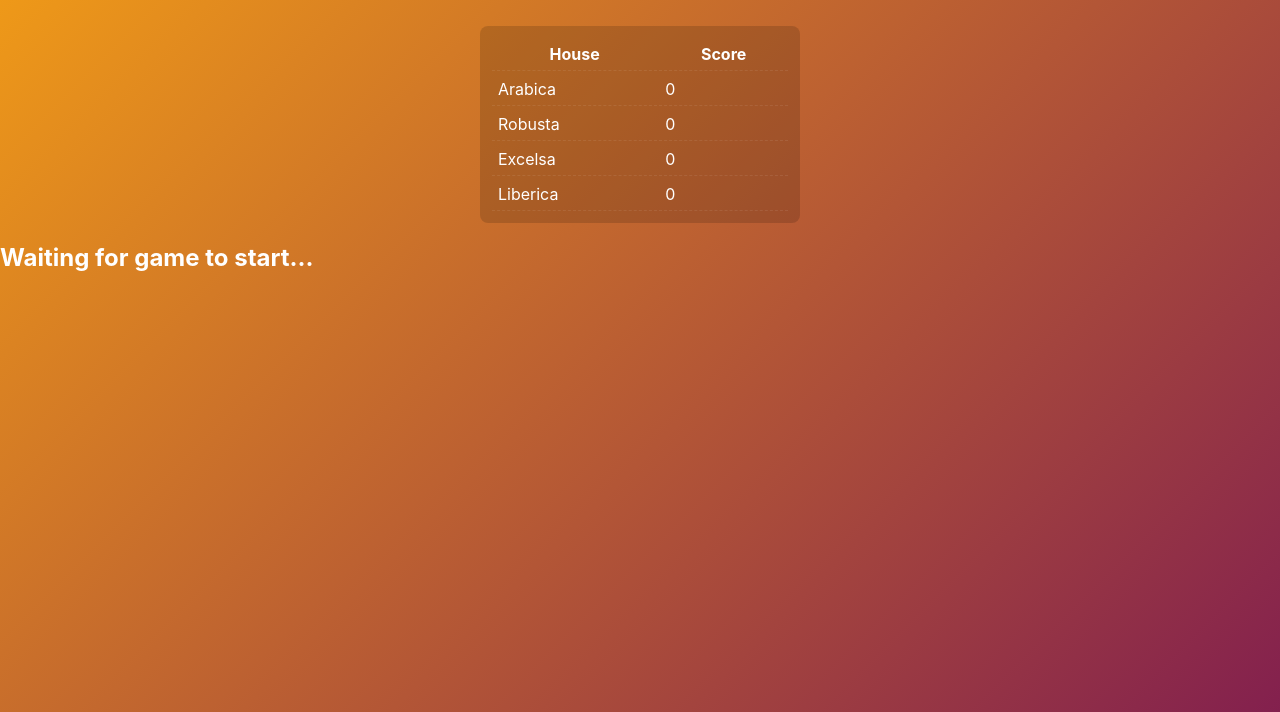
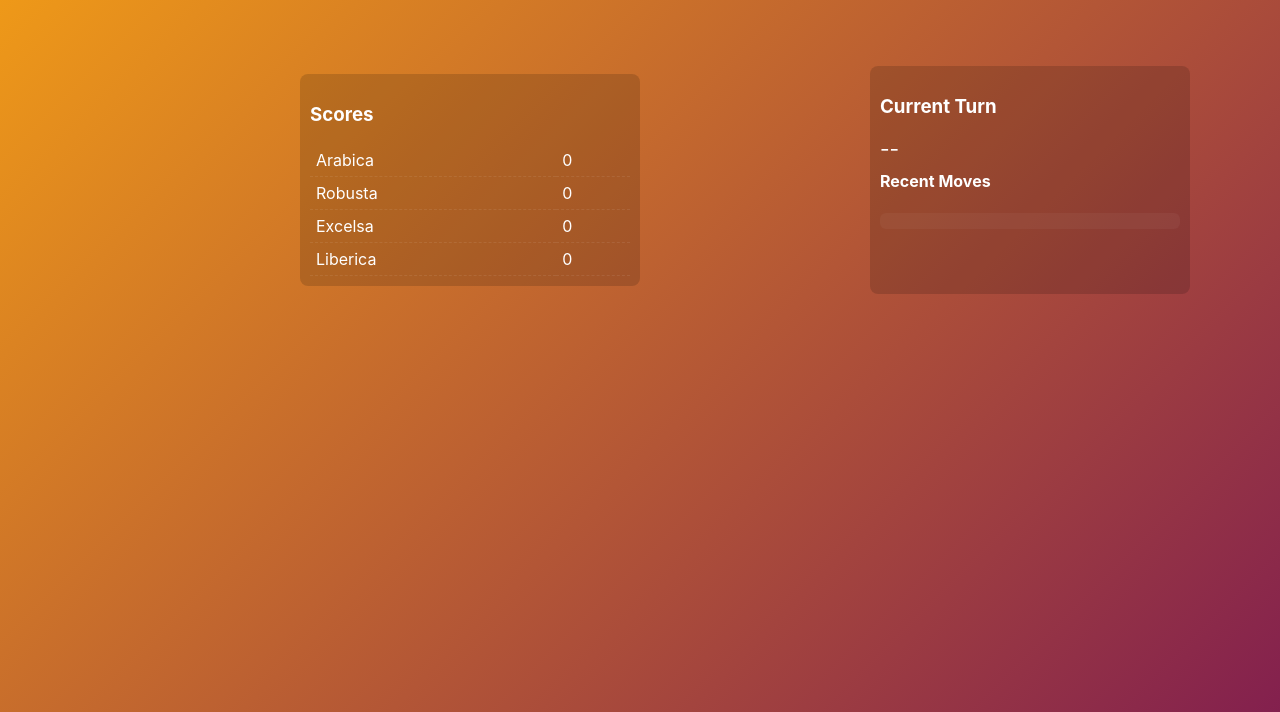
Before and after one commit to LavithAR/amber, a website: page public/display.html in a window 1280 px wide. Shown: the part 88-800 px from the top of the page. Drawn offline with nearby package versions, Linux system fonts and the light colour scheme; no server answers.

Commit message:
Update display.html

```diff
--- a/public/display.html
+++ b/public/display.html
@@ -1,34 +1,34 @@
 <!DOCTYPE html>
-<html lang="en">
+<html>
 <head>
-  <meta charset="UTF-8" />
-  <meta name="viewport" content="width=device-width, initial-scale=1.0" />
-  <title>Amber Scrabble Interhouse - Live Display</title>
-  <link rel="stylesheet" href="common.css" />
-  <script src="client-js/display.js" defer></script>
+  <meta charset="utf-8">
+  <title>DISPLAY — AMBER SCRABBLE INTERHOUSE</title>
+  <link rel="stylesheet" href="common.css">
 </head>
 <body>
-  <div class="header">
-    <h1>📺 AMBER SCRABBLE INTERHOUSE LIVE DISPLAY</h1>
+  <header class="header"><h1>AMBER SCRABBLE — LIVE DISPLAY</h1></header>
+  <div class="container">
+    <div id="board" class="board"></div>
+    <div style="display:flex;gap:20px;justify-content:center;margin-top:12px;">
+      <div class="scoreboard panel">
+        <h3>Scores</h3>
+        <table>
+          <tr><td>Arabica</td><td id="score-arabica">0</td></tr>
+          <tr><td>Robusta</td><td id="score-robusta">0</td></tr>
+          <tr><td>Excelsa</td><td id="score-excelsa">0</td></tr>
+          <tr><td>Liberica</td><td id="score-liberica">0</td></tr>
+        </table>
+      </div>
+      <div class="panel" style="min-width:300px;">
+        <h3>Current Turn</h3>
+        <div id="currentTurn" style="font-size:1.3rem">--</div>
+        <h4 style="margin-top:10px">Recent Moves</h4>
+        <div id="recent" class="log"></div>
+      </div>
+    </div>
   </div>
 
-  <table class="scoreboard">
-    <thead>
-      <tr>
-        <th>House</th>
-        <th>Score</th>
-      </tr>
-    </thead>
-    <tbody id="scoreTable">
-      <tr><td><span class="dot blue"></span> Arabica</td><td id="arabica-score">0</td></tr>
-      <tr><td><span class="dot orange"></span> Robusta</td><td id="robusta-score">0</td></tr>
-      <tr><td><span class="dot green"></span> Excelsa</td><td id="excelsa-score">0</td></tr>
-      <tr><td><span class="dot red"></span> Liberica</td><td id="liberica-score">0</td></tr>
-    </tbody>
-  </table>
-
-  <div class="turn-info">
-    <h2 id="turnDisplay">Waiting for game to start...</h2>
-  </div>
+  <script src="/socket.io/socket.io.js"></script>
+  <script src="client-js/display.js"></script>
 </body>
 </html>
```
